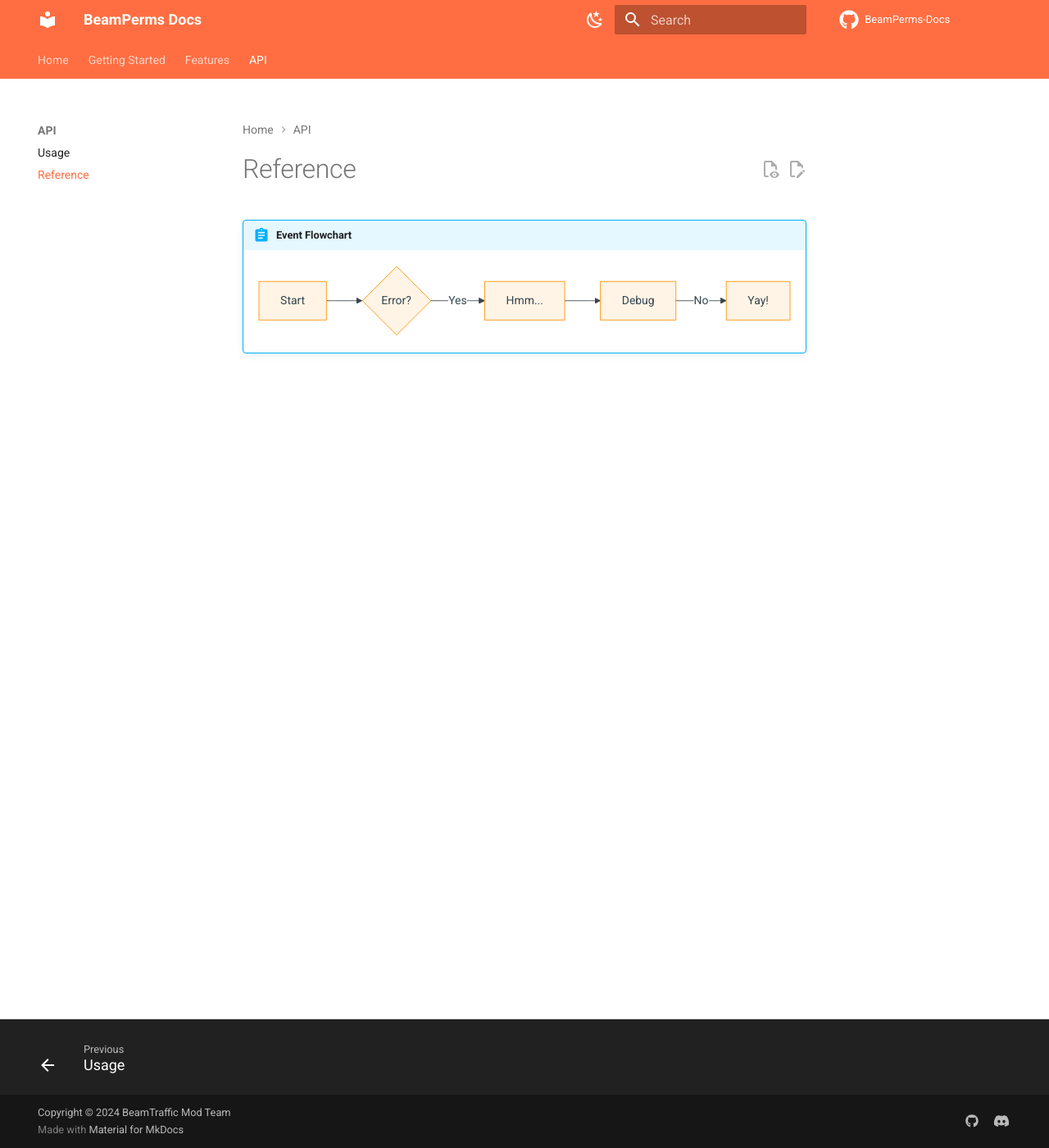
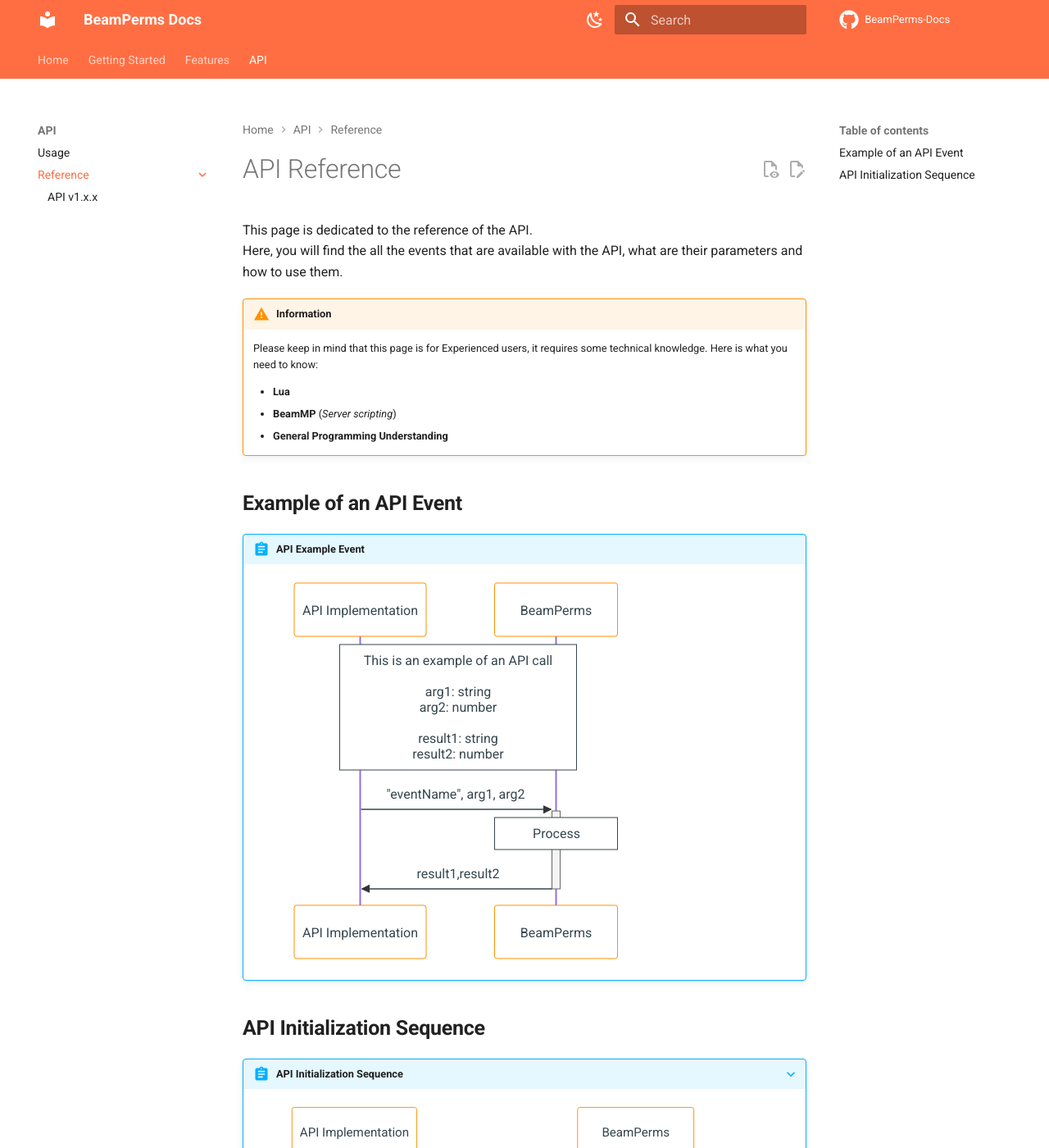
Before and after one commit to BeamTraffic/BeamPerms-Docs, an MkDocs documentation site: the page built from docs/api/reference/index.md, in a window 1280 px wide and 1400 px high. Shown: the whole window at 82% size. Built offline with MkDocs 1.6.1 and Material for MkDocs 9.7.7, drawn with Linux system fonts in a browser that asks for light colours; comment, search, counter and statistics services are not loaded.

Commit message:
add features pages + api reference base

````diff
--- a/docs/api/reference.md
+++ /dev/null
@@ -1,10 +0,0 @@
-
-!!! abstract "Event Flowchart"
-
-    ``` mermaid
-    graph LR
-      A[Start] --> B{Error?};
-      B -->|Yes| C[Hmm...];
-      C --> D[Debug];
-      D -->|No| E[Yay!];
-    ```
--- /dev/null
+++ b/docs/api/reference/index.md
@@ -0,0 +1,55 @@
+This page is dedicated to the reference of the API.
+Here, you will find the all the events that are available with the API, what are their parameters and how to use them.
+
+!!! Warning "Information"
+    Please keep in mind that this page is for Experienced users, it requires some technical knowledge. Here is what you need to know:
+
+    * **Lua**
+    * **BeamMP** (*Server scripting*)
+    * **General Programming Understanding**
+
+## **Example of an API Event**
+
+!!! abstract "API Example Event"
+
+    ``` mermaid
+    sequenceDiagram
+    participant API as API Implementation
+    participant BP as BeamPerms
+
+    Note over BP,API: This is an example of an API call <br><br> arg1: string <br> arg2: number <br><br> result1: string <br> result2: number
+    API->>+BP: "eventName", arg1, arg2
+    Note over BP: Process
+    BP->>-API: result1,result2
+    ```
+
+## **API Initialization Sequence**
+???+ abstract "API Initialization Sequence"
+
+    ``` mermaid
+    sequenceDiagram
+    participant API as API Implementation
+    participant BP as BeamPerms
+
+    Note over BP,API: Check if BeamPerms is present <br> (If there is an endpoint for the API)
+    API->>+BP: "checkBpPresence"
+    alt
+        Note over BP: Endpoint Found
+        BP->>-API: true
+    else
+        activate BP
+        Note over BP: Endpoint NOT Found <br> (By default BeamMP will return false)
+        BP--x-API: false
+    end
+
+    Note over BP,API: Check if API version is compatible <br><br> API_VERSION: string (Example: "v1.0.0")
+    API->>+BP: "checkBpApiCompatibility", API_VERSION
+    alt
+        Note over BP: Compatibility check is successful
+        BP->>-API: true
+    else
+        activate BP
+        Note over BP: Compatibility check is NOT successful
+        BP->>-API: false
+    end
+    ```
--- a/mkdocs.yml
+++ b/mkdocs.yml
@@ -16,12 +16,12 @@
     - content.action.view
     - navigation.footer
     - navigation.tabs
-    - navigation.sections
     - navigation.expand
     - navigation.path
     - navigation.tracking
     - navigation.indexes
     - toc.follow
+    - navigation.top
   icon:
     repo: fontawesome/brands/github
   palette:
@@ -82,9 +82,16 @@
     - Storage Methods: getting-started/storage-methods.md
 
   - Features:
-    - features/index.md
+    - Features: features/index.md
+    - Web Editor: features/webeditor.md
     - Context: features/context.md
+    - Weight: features/weight.md
+    - Prefix, Suffix: features/prefix-suffix.md
+    - Meta: features/meta.md
+    - Groups: features/groups.md
 
   - API:
     - Usage: api/usage.md
-    - Reference: api/reference.md
+    - Reference:
+      - API Reference: api/reference/index.md
+      - API v1.x.x: api/reference/v1-x-x.md
````
Also changed, not shown: docs/api/usage.md (+1 -1 lines), docs/features/groups.md (added, +3 -0 lines), docs/features/index.md (+16 -1 lines), docs/features/webeditor.md (added, +3 -0 lines), docs/index.md (+0 -5 lines), docs/api/reference/v1-x-x.md (added), docs/features/meta.md (added), docs/features/prefix-suffix.md (added), docs/features/weight.md (added).
